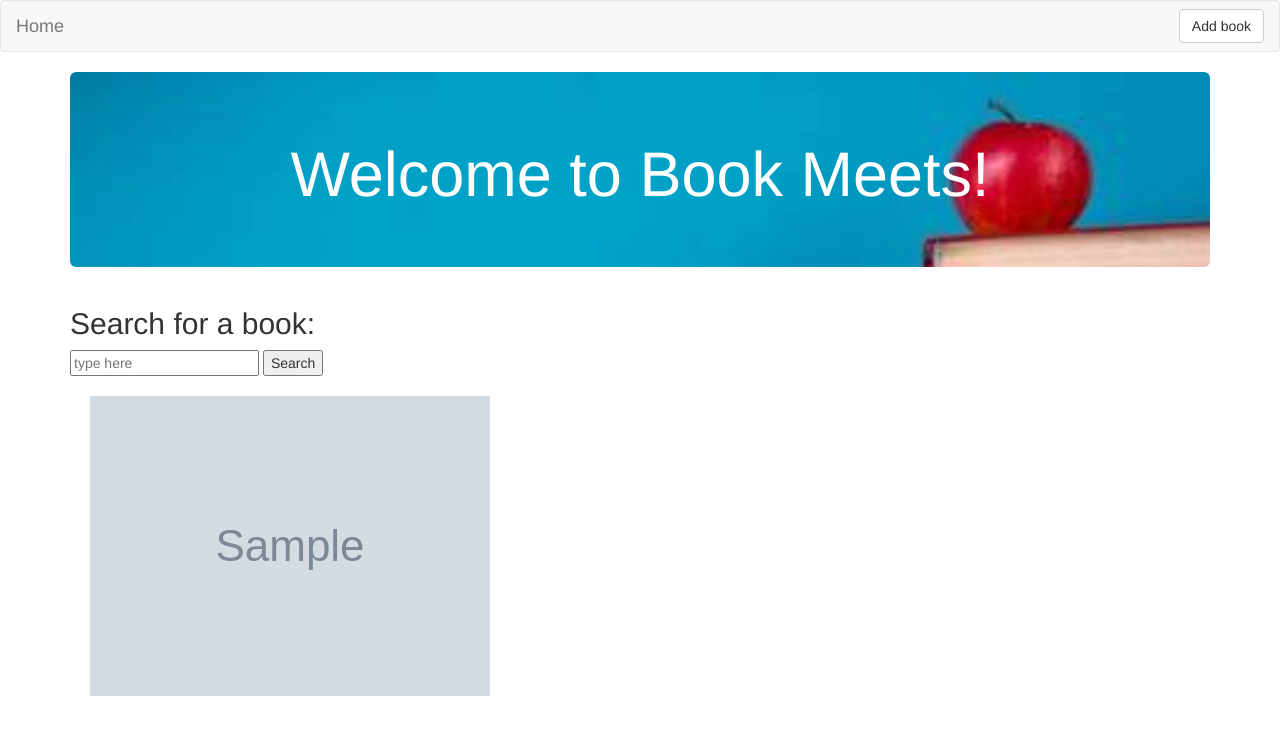
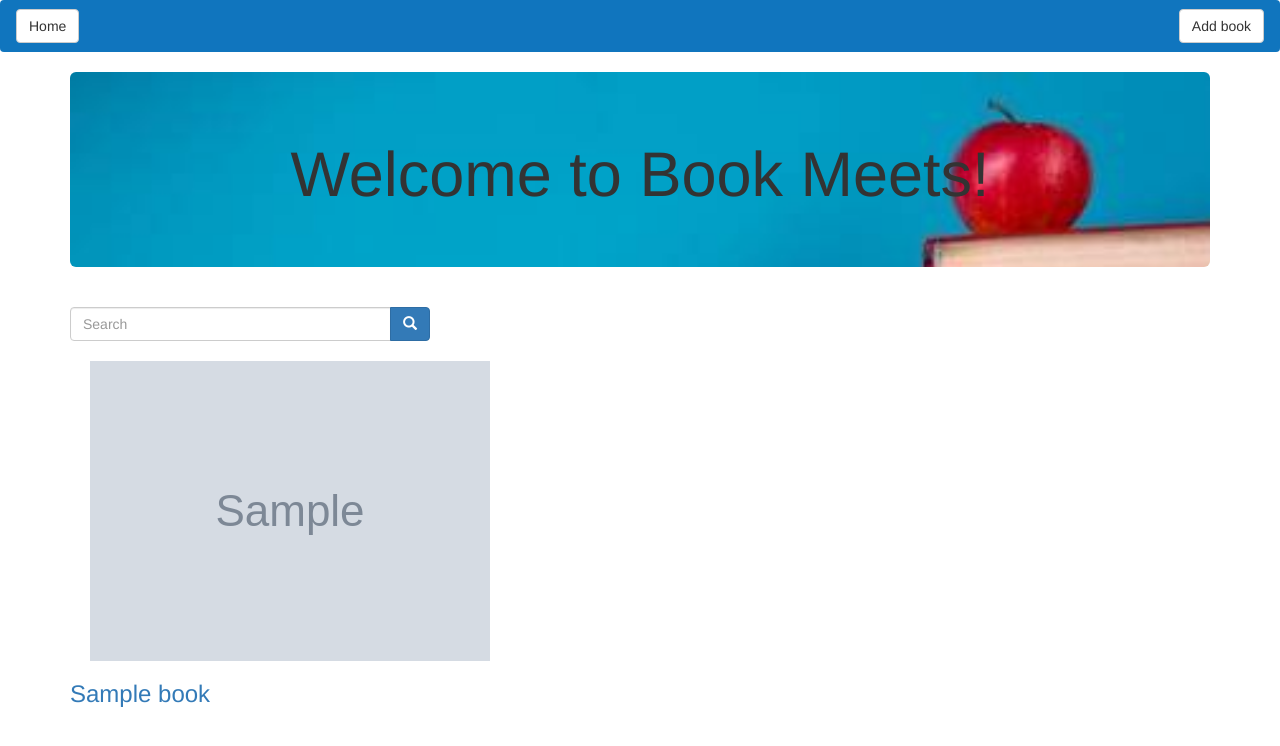
Before and after one commit to liyaSileshi/bookMeets, a Flask app: page / in a window 1280 px wide. Shown: the top 746 px of the page. Run offline with Flask 2, Linux system fonts and the light colour scheme; grey boxes marked "Sample" are stand-in pictures; a database or web service that is not in the repository returns one stand-in record (values such as "Sample title"); some libraries are stand-ins or nearby versions.

Commit message:
bootstrap navbar

```diff
--- a/templates/book_index.html
+++ b/templates/book_index.html
@@ -5,32 +5,55 @@
 <div class="jumbotron text-center" style="margin-bottom:0">
     <h1>Welcome to Book Meets!</h1>
     <!-- <p>Resize this responsive page to see the effect!</p>  -->
-  </div>
+</div>
   <br>
 
-<h2>Search for a book: </h2>
-<form action="/list" method="POST" autocomplete="on">
+<!-- <h2>Search for a book: </h2> -->
+<!-- <form action="/list" method="POST" autocomplete="on">
 <td><input type="text" name="book" placeholder="type here" size="20" /></td>
+<td><button type="submit">Search</button></td> -->
 
-<td><button type="submit">Search</button></td>
 
+<br>
+
+<!-- https://stackoverflow.com/questions/40303303/search-box-with-button-bootstrap-3 -->
+<link href="https://maxcdn.bootstrapcdn.com/bootstrap/3.3.7/css/bootstrap.min.css" rel="stylesheet"/>
+<form action="/list" method="POST">
+  <div class="row">
+    <div class="col-xs-6 col-md-4">
+      <div class="input-group">
+        <input type="text" name= 'book' class="form-control" placeholder="Search" id="txtSearch"/>
+        <div class="input-group-btn">
+          <button class="btn btn-primary" type="submit">
+            <span class="glyphicon glyphicon-search"></span>
+          </button>
+        </div>
+      </div>
+    </div>
+  </div>
+</form>
 
 
     <div class='row'>
             <br>
     {% for book in books %}
-    <div class="card">
-            <div class='col-md-3'>
-            <div class="card-body">
+     <div class="card">
+             <div class='col-sm-6'>
 
-        <a href='/books/{{ book._id }}'>
-            <small><img src = "{{ book.image }}" ></small>
+            <a href='/books/{{ book._id }}'>
+                <img class="card-img-top" src="{{ book.image }}" alt="Card image cap">
+            </a>
+        <div class="card-body">
 
-        </a>
-    </div>
+            <a href='/books/{{ book._id }}'>
+                <p class="card-text"><h3>{{book.name}}</h3></p>
+            </a>
+     </div>
 </div>
 </div>
 <br>
+
+
     {% endfor %}
 </div>
 
--- a/templates/partials/navbar.html
+++ b/templates/partials/navbar.html
@@ -1,7 +1,8 @@
-<nav class='navbar navbar-default'>
+<!-- <nav class='navbar navbar-default'> -->
+<nav class="navbar navbar-light" style="background-color: #1075be;">
     <div class='container-fluid'>
         <div class='navbar-header'>
-            <a class='navbar-brand' href='/'>
+            <a class='btn btn-default navbar-btn' href='/'>
                 Home
             </a>
         </div>
```
Also changed, not shown: templates/book_search.html (+44 -8 lines).
